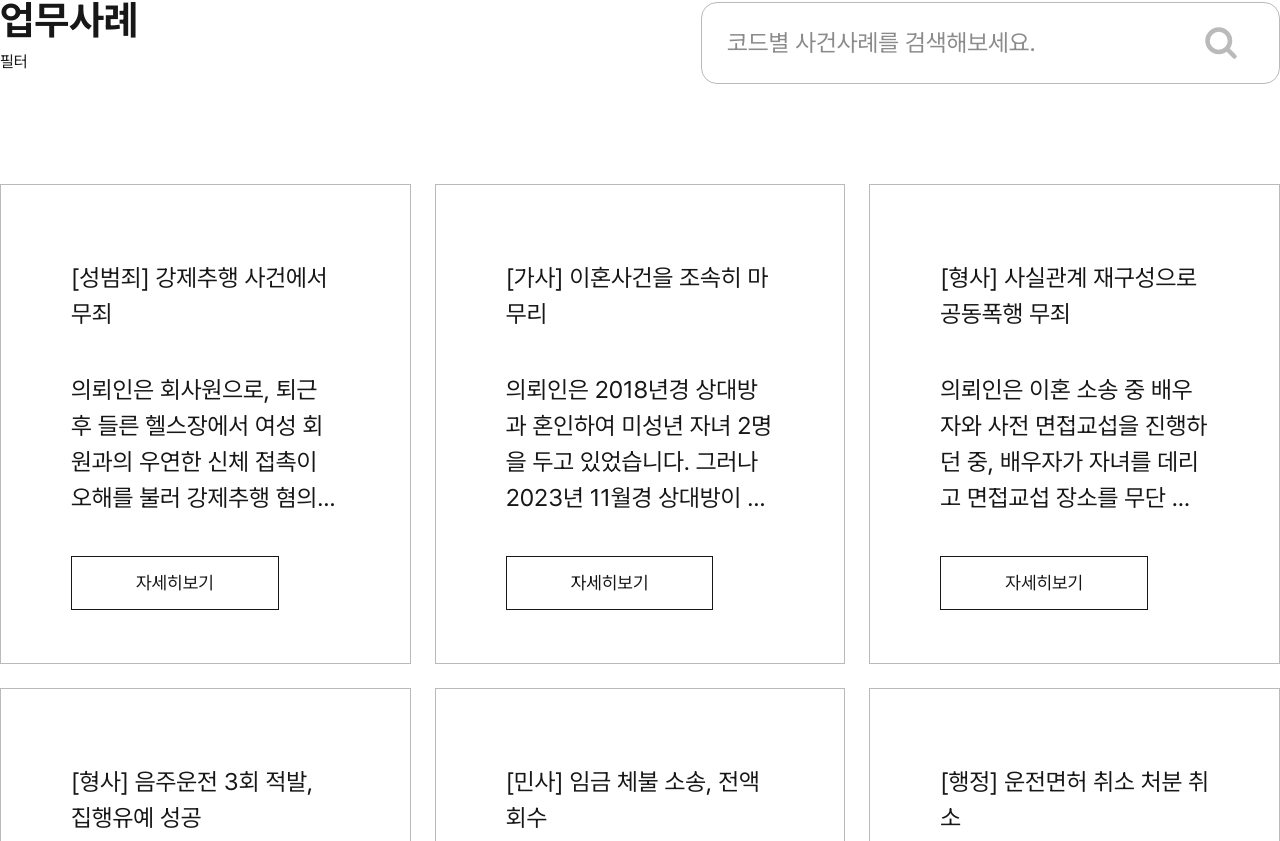
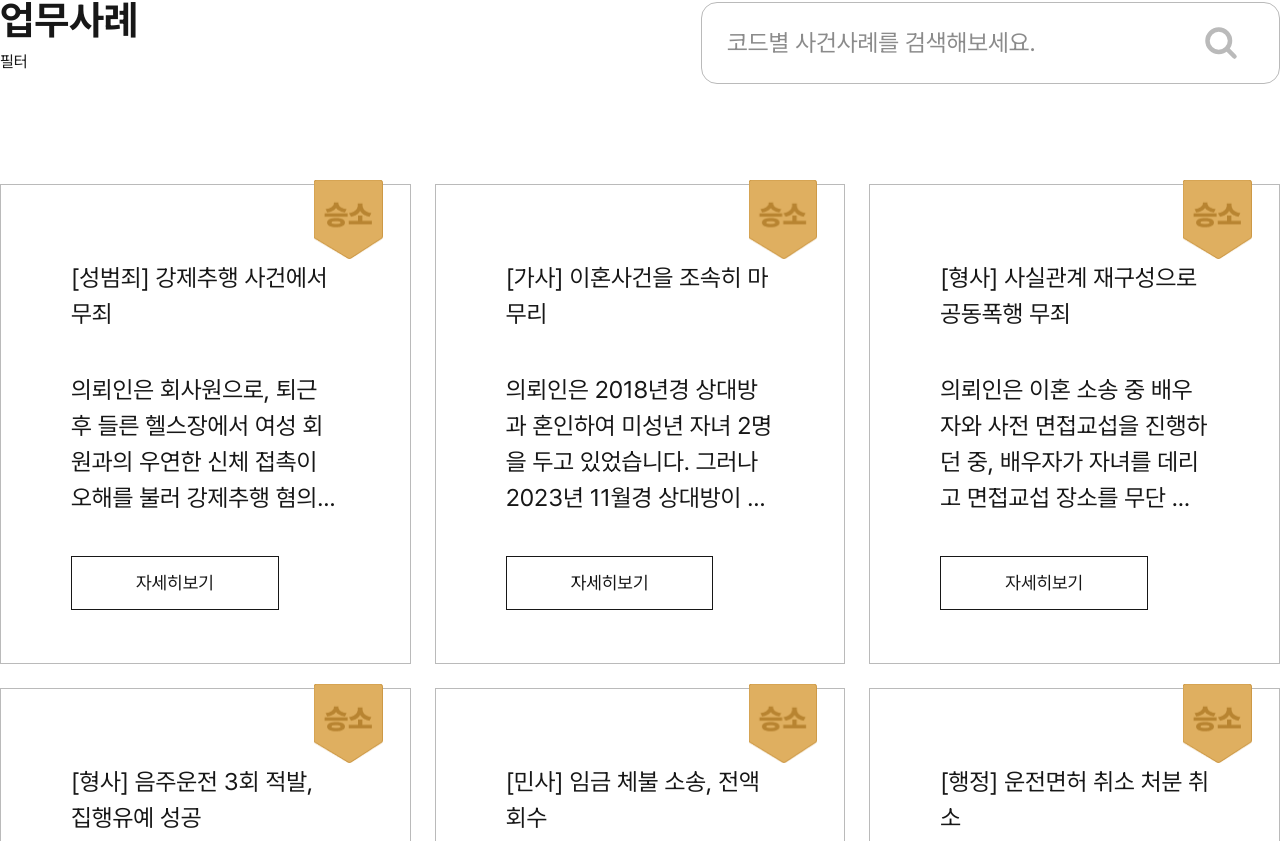
Before and after one commit to yeeeeeji/CodeStar, a Next.js app in the folder sample-lawfirm/client/: page /case in a window 1280 px wide. Shown: the part 619-1460 px from the top of the page. Built offline with nearby package versions, Linux system fonts and the light colour scheme.

Commit message:
feat: case-card에 승소 마크 추가

```diff
--- a/sample-lawfirm/client/src/app/case/_component/case-list/case-list.tsx
+++ b/sample-lawfirm/client/src/app/case/_component/case-list/case-list.tsx
@@ -12,7 +12,12 @@ export default function CaseList({ cases }: CaseListProps) {
   return (
     <div className="flex justify-between grid grid-cols-3 gap-6">
       {cases.map((c) => (
-        <CaseCard key={c.title} title={c.title} content={c.content} />
+        <CaseCard
+          key={c.title}
+          title={c.title}
+          content={c.content}
+          winMark={true}
+        />
       ))}
     </div>
   );
--- a/sample-lawfirm/client/src/components/layout/case-card.tsx
+++ b/sample-lawfirm/client/src/components/layout/case-card.tsx
@@ -1,12 +1,31 @@
 import ViewMoreBtn from "@/components/button/ViewMoreBtn";
+import Image from "next/image";
 
 interface CaseCardProps {
   title: string;
   content: string;
+  winMark?: boolean;
 }
 
-export default function CaseCard({ title, content }: CaseCardProps) {
+export default function CaseCard({
+  title,
+  content,
+  winMark = false,
+}: CaseCardProps) {
   return (
+    <div className="relative">
+      {winMark ? (
+        <div className="absolute right-7 -top-1">
+          <Image
+            src="/images/case/win-mark.png"
+            alt="승소"
+            width={68.5}
+            height={80}
+          />
+        </div>
+      ) : (
+        <div></div>
+      )}
       <div
         className={`px-[70px] py-[75px] border border-codestar-gray justify-items-start grid gap-10 h-[480px] text-[24px]`}
       >
@@ -16,5 +35,6 @@ export default function CaseCard({ title, content }: CaseCardProps) {
         </div>
         <ViewMoreBtn black={true} />
       </div>
+    </div>
   );
 }
```
Also changed, not shown: sample-lawfirm/client/public/images/case/win-mark.png (added). Lines whose indentation alone changed are shown as unchanged.
